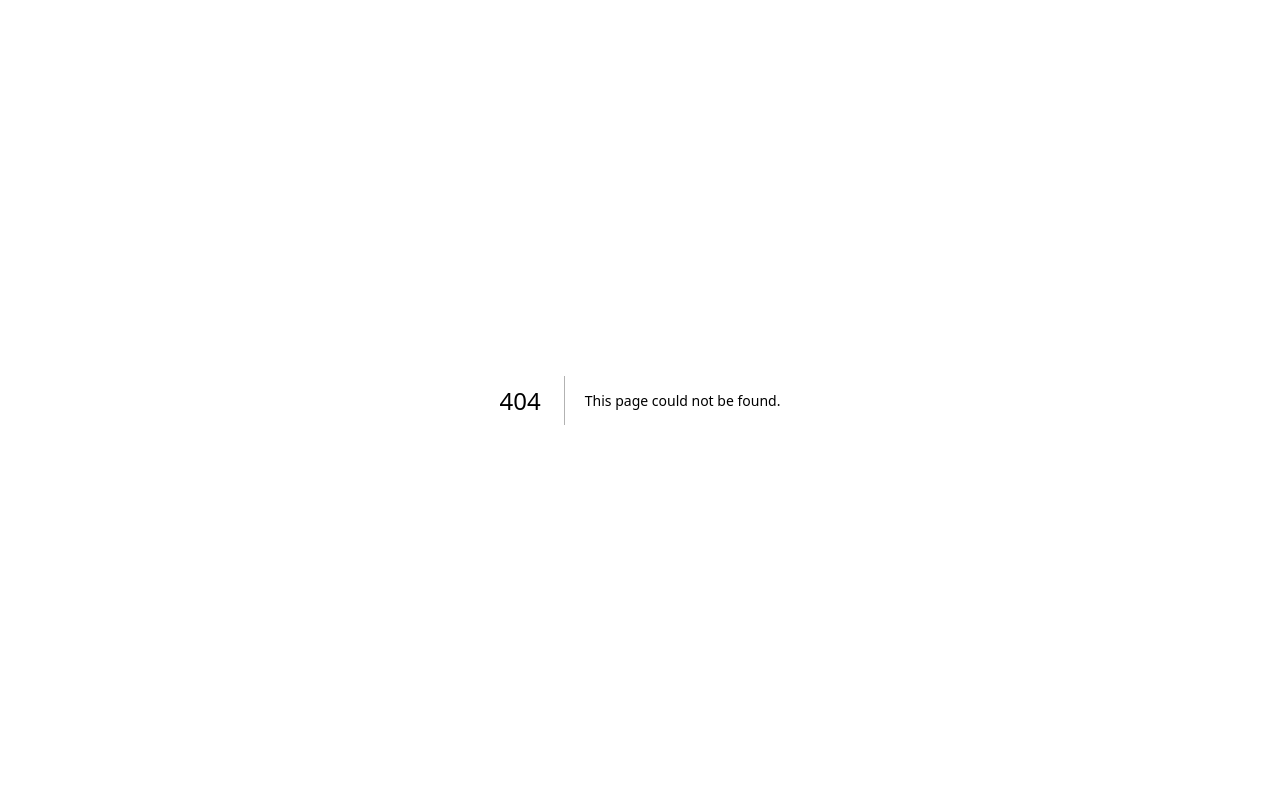
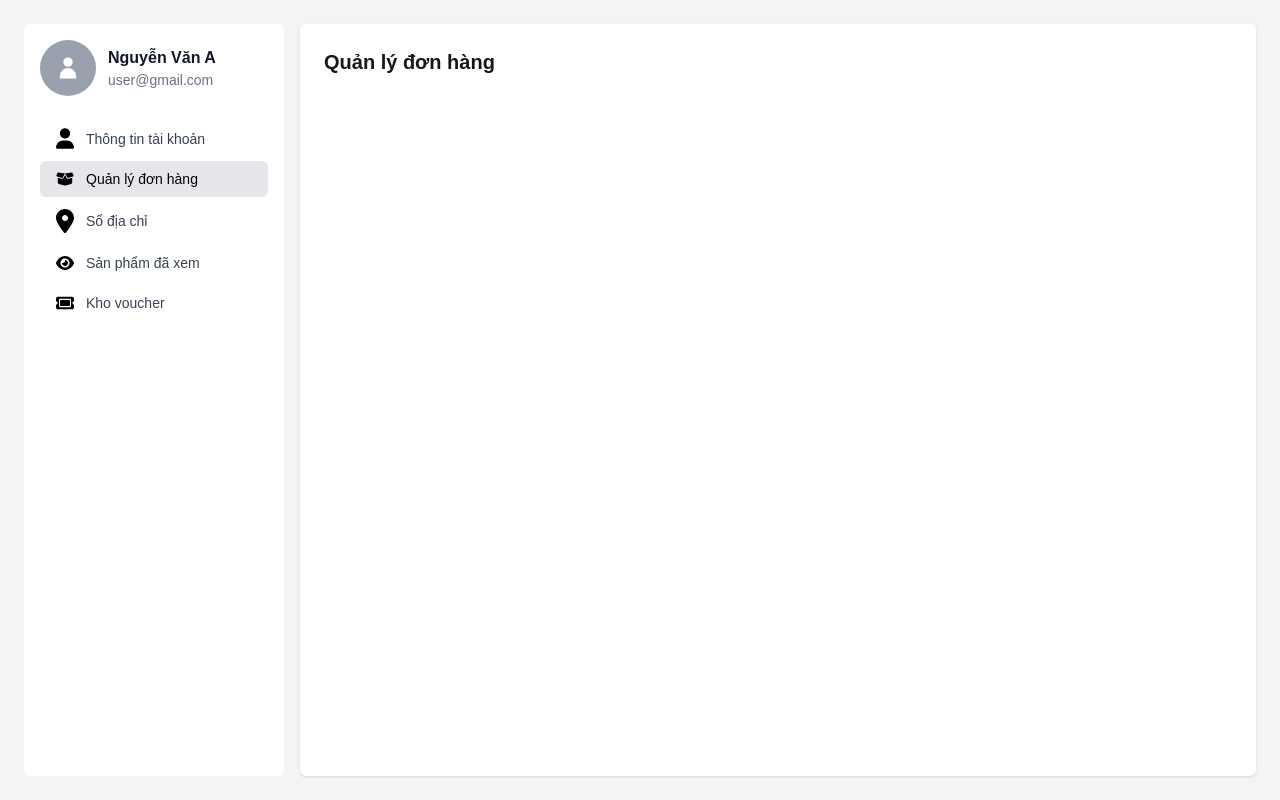
Before and after one commit to khainq2305/goldenbee-hongan-website, a Next.js app: page /orders in a window 1280 px wide. Before the commit this address had no page. Built offline with nearby package versions, Linux system fonts and the light colour scheme.

Commit message:
Fix AccountSidebar

```diff
--- /dev/null
+++ b/src/app/(account)/address/page.tsx
@@ -0,0 +1,3 @@
+export default function address() {
+  return <div className="text-xl font-bold">sổ địa chỉ</div>;
+}
--- /dev/null
+++ b/src/app/(account)/layout.tsx
@@ -0,0 +1,12 @@
+import AccountSidebar from "@/components/layout/AccountSidebar";
+
+export default function AccountLayout({ children }: { children: React.ReactNode }) {
+  return (
+    <div className="flex gap-4 bg-gray-100 min-h-screen p-6">
+      <AccountSidebar />
+      <main className="flex-1 bg-white rounded-md p-6 shadow-sm">
+        {children}
+      </main>
+    </div>
+  );
+}
--- /dev/null
+++ b/src/app/(account)/orders/page.tsx
@@ -0,0 +1,3 @@
+export default function OrdersPage() {
+  return <div className="text-xl font-bold">Quản lý đơn hàng</div>;
+}
--- /dev/null
+++ b/src/app/(account)/profile/page.tsx
@@ -0,0 +1,3 @@
+export default function ProfilePage() {
+  return <div className="text-xl font-bold">Thông tin tài khoản</div>;
+}
--- /dev/null
+++ b/src/app/(account)/viewed/page.tsx
@@ -0,0 +1,3 @@
+export default function ViewedPage() {
+  return <div className="text-xl font-bold">Sản phẩm đã xem</div>;
+}
--- /dev/null
+++ b/src/app/(account)/vouchers/page.tsx
@@ -0,0 +1,3 @@
+export default function VouchersPage() {
+  return <div className="text-xl font-bold">Kho voucher</div>;
+}
--- a/src/app/account/profile/page.tsx
+++ /dev/null
@@ -1,15 +0,0 @@
-"use client";
-
-import AccountSidebar from "@/components/layout/AccountSidebar";
-
-export default function ProfilePage() {
-  return (
-    <div className="flex flex-col lg:flex-row gap-6 p-6 bg-gray-50 min-h-screen">
-      {/* Sidebar */}
-      <AccountSidebar />
-
-      {/* Main content */}
-
-    </div>
-  );
-}
--- a/src/components/layout/AccountSidebar.tsx
+++ b/src/components/layout/AccountSidebar.tsx
@@ -6,67 +6,31 @@ import Link from "next/link";
 import { cn } from "@/lib/utils";
 import Image from "next/image";
 
-
 const menuItems = [
   {
     label: "Thông tin tài khoản",
-    href: "/account/profile",
- icon: (
-      <Image
-        src="/icon/accountSidebar/user.svg"
-        alt="User"
-        width={18}
-        height={18}
-      />
-    ),
+    href: "/profile",
+    icon: "/icon/accountSidebar/user.svg",
   },
   {
     label: "Quản lý đơn hàng",
-    href: "/account/orders",
- icon: (
-      <Image
-        src="/icon/accountSidebar/order.svg"
-        alt="order"
-        width={18}
-        height={18}
-      />
-    ),
+    href: "/orders",
+    icon: "/icon/accountSidebar/order.svg",
   },
   {
     label: "Sổ địa chỉ",
-    href: "/account/address",
- icon: (
-      <Image
-        src="/icon/accountSidebar/user.svg"
-        alt="User"
-        width={18}
-        height={18}
-      />
-    ),
+    href: "/address",
+    icon: "/icon/accountSidebar/address.svg",
   },
   {
     label: "Sản phẩm đã xem",
-    href: "/account/viewed-products",
- icon: (
-      <Image
-        src="/icon/accountSidebar/faEye.svg"
-        alt="User"
-        width={18}
-        height={18}
-      />
-    ),
+    href: "/viewed",
+    icon: "/icon/accountSidebar/faEye.svg",
   },
   {
     label: "Kho voucher",
-    href: "/account/vouchers",
- icon: (
-      <Image
-        src="/icon/accountSidebar/Vector.svg"
-        alt="User"
-        width={18}
-        height={18}
-      />
-    ),
+    href: "/vouchers",
+    icon: "/icon/accountSidebar/Vector.svg",
   },
 ];
 
@@ -74,42 +38,35 @@ export default function AccountSidebar() {
   const pathname = usePathname();
 
   return (
-    <aside className="w-full max-w-[240px] space-y-4">
+    <aside className="w-full max-w-[260px] bg-white rounded-md p-4 space-y-6">
       {/* Avatar + Info */}
       <div className="flex items-center gap-3">
-  <div className="w-14 h-14 rounded-full bg-[#98a0ae] flex items-center justify-center">
-    <svg
-      xmlns="http://www.w3.org/2000/svg"
-      width="28"
-      height="28"
-      viewBox="0 0 24 24"
-      fill="white"
-    >
+        <div className="w-14 h-14 rounded-full bg-gray-400 flex items-center justify-center">
+          <svg xmlns="http://www.w3.org/2000/svg" fill="white" width="28" height="28" viewBox="0 0 24 24">
             <circle cx="12" cy="7" r="4" />
             <path d="M5 21v-2a7 7 0 0 1 14 0v2" />
           </svg>
         </div>
         <div>
-    <p className="text-base font-bold text-black leading-none">Nguyễn Văn A</p>
-    <p className="text-base text-[#4b5563] leading-none mt-1">user@gmail.com</p>
+          <p className="text-base font-bold text-gray-900">Nguyễn Văn A</p>
+          <p className="text-sm text-gray-500">user@gmail.com</p>
         </div>
       </div>
 
-
-      {/* Menu */}
-      <div className="bg-white rounded-md overflow-hidden">
+      {/* Sidebar menu */}
+      <div className="space-y-1">
         {menuItems.map((item) => (
           <Link
             key={item.href}
             href={item.href}
             className={cn(
-              "flex items-center gap-3 px-4 py-3 text-sm transition",
+              "flex items-center gap-3 px-4 py-2 rounded-md text-sm font-medium transition",
               pathname === item.href
                 ? "bg-gray-200 text-black"
-                : "hover:bg-gray-100 text-black"
+                : "hover:bg-gray-100 text-gray-700"
             )}
           >
-            {item.icon}
+            <Image src={item.icon} alt={item.label} width={18} height={18} />
             {item.label}
           </Link>
         ))}
--- a/src/components/ui/accountSidebar/page.tsx
+++ /dev/null
@@ -1,52 +0,0 @@
-"use client";
-
-import AccountSidebar from "../../layout/AccountSidebar";
-
-export default function AccountPage() {
-  return (
-    <div className="flex flex-col lg:flex-row gap-6 p-6 bg-gray-50 min-h-screen">
-      <AccountSidebar />
-
-      <div className="flex-1 bg-white p-6 rounded-md shadow border">
-        <h2 className="text-xl font-semibold mb-4">Thông tin tài khoản</h2>
-
-        <form className="space-y-4">
-          <div className="grid grid-cols-1 md:grid-cols-2 gap-4">
-            <div>
-              <label className="block text-sm font-medium mb-1">Họ và tên</label>
-              <input
-                type="text"
-                defaultValue="Nguyễn Văn A"
-                className="w-full border rounded px-3 py-2 text-sm focus:outline-none focus:ring-2 focus:ring-primary"
-              />
-            </div>
-
-            <div>
-              <label className="block text-sm font-medium mb-1">Ngày sinh</label>
-              <input
-                type="date"
-                className="w-full border rounded px-3 py-2 text-sm focus:outline-none focus:ring-2 focus:ring-primary"
-              />
-            </div>
-          </div>
-
-          <div>
-            <label className="block text-sm font-medium mb-1">Giới tính</label>
-            <div className="flex gap-4 mt-1">
-              <label><input type="radio" name="gender" defaultChecked /> Nam</label>
-              <label><input type="radio" name="gender" /> Nữ</label>
-              <label><input type="radio" name="gender" /> Khác</label>
-            </div>
-          </div>
-
-          <button
-            type="submit"
-            className="mt-4 bg-red-500 text-white px-4 py-2 rounded hover:bg-red-600 transition"
-          >
-            Lưu thay đổi
-          </button>
-        </form>
-      </div>
-    </div>
-  );
-}
```
Also changed, not shown: public/icon/accountSidebar/address.svg (added). Lines whose indentation alone changed are shown as unchanged.
